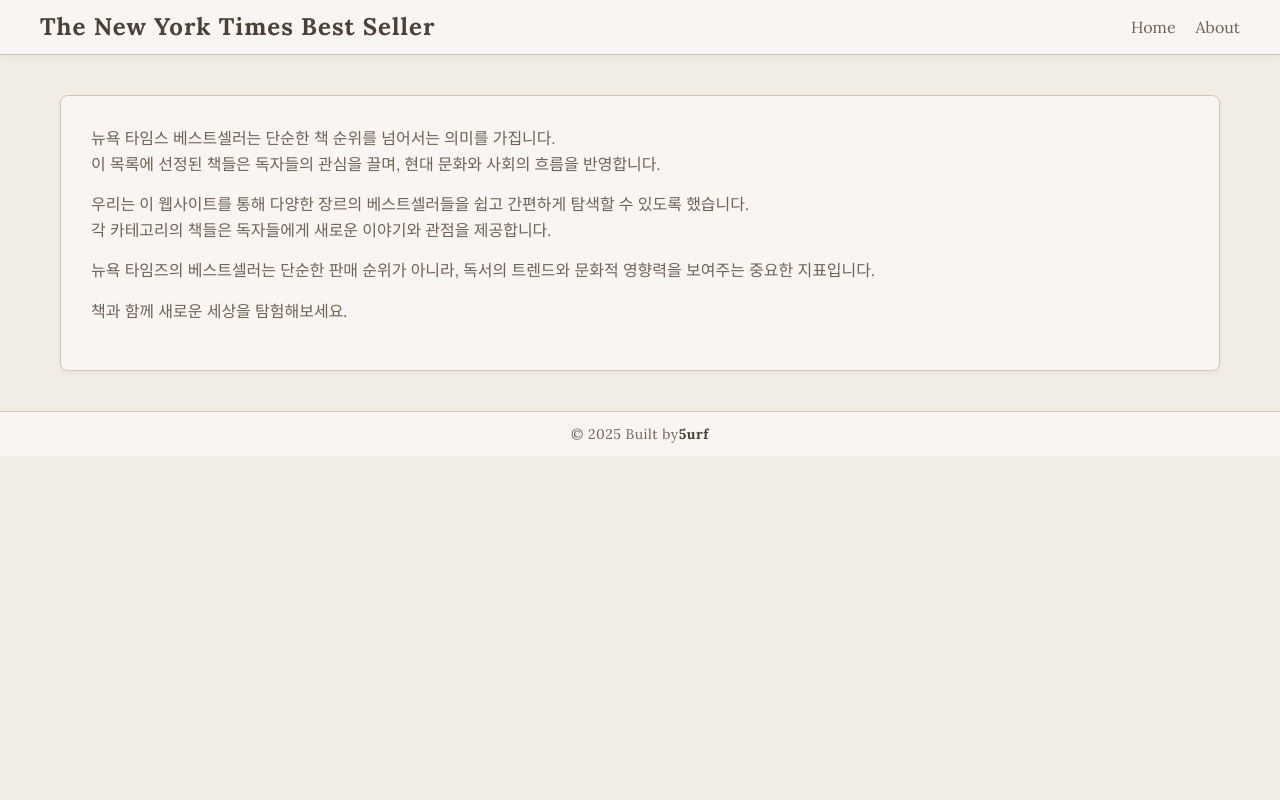
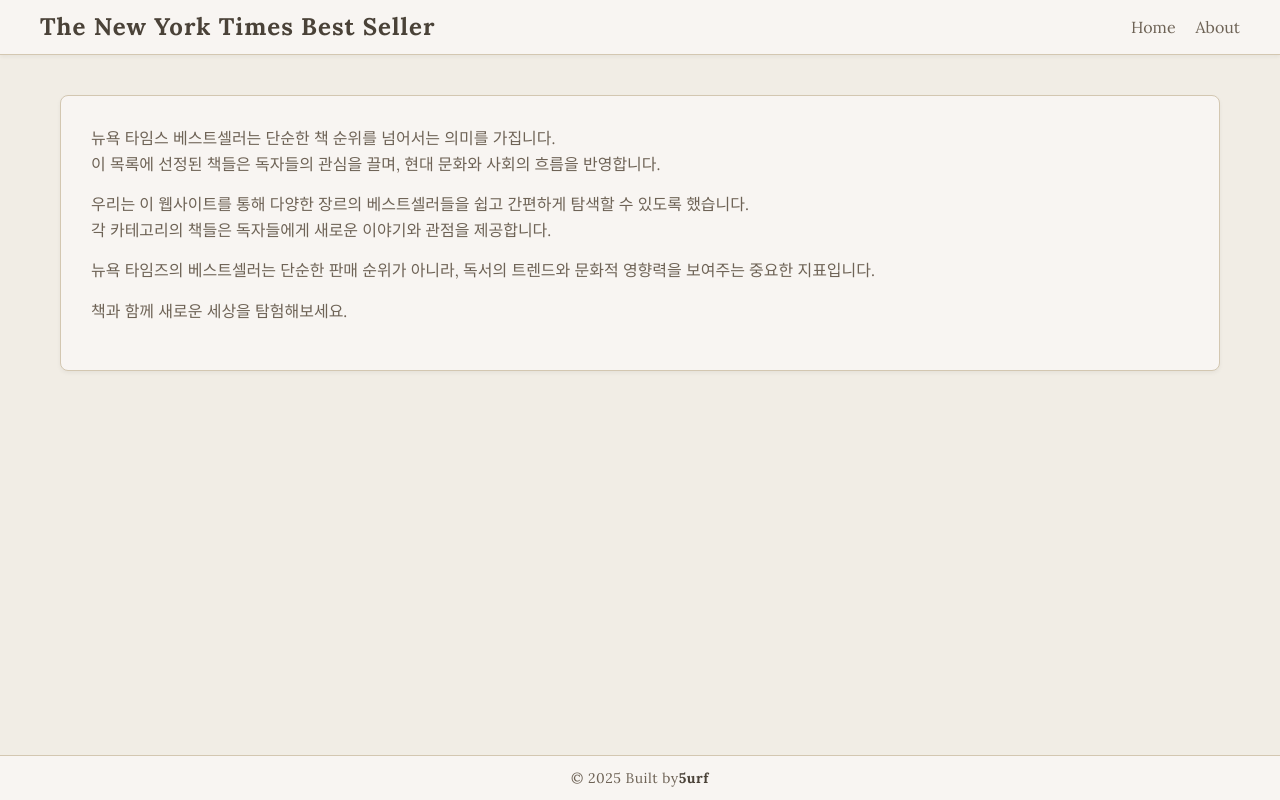
Before and after one commit to 5urf/bestseller-explorer, a Next.js app: page /about in a window 1280 px wide. Built offline with nearby package versions, Linux system fonts and the light colour scheme.

Commit message:
fix: globals css

```diff
--- a/src/styles/globals.css
+++ b/src/styles/globals.css
@@ -131,6 +131,19 @@ html {
   box-sizing: border-box;
 }
 
+html,
 body {
+  height: 100%;
+  margin: 0;
+}
+
+body {
+  display: flex;
+  flex-direction: column;
+  min-height: 100vh;
   background-color: #f1ede5;
 }
+
+main {
+  flex: 1;
+}
```
